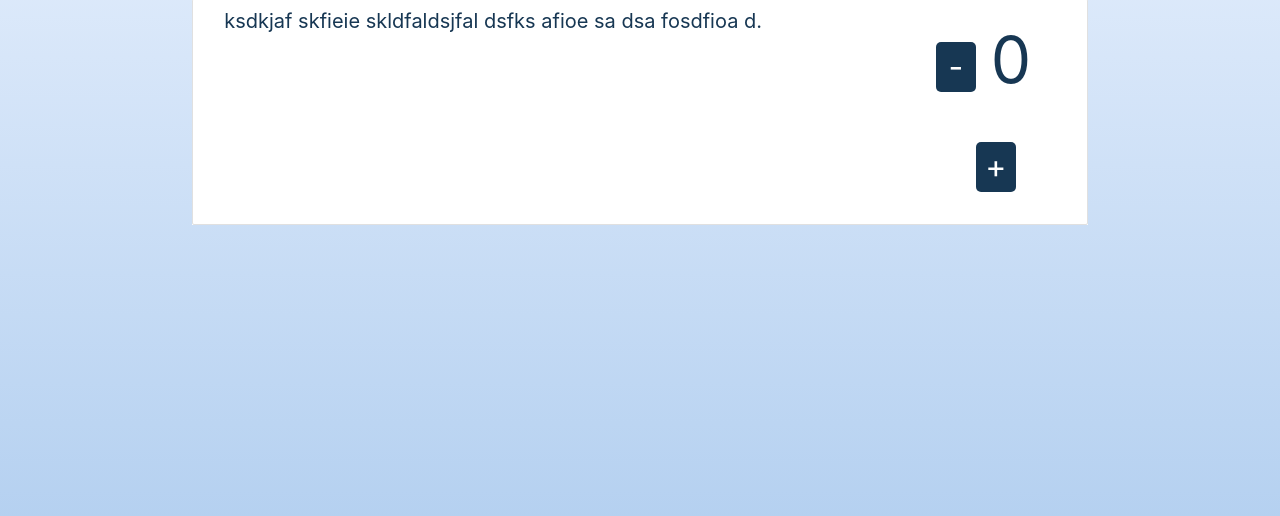
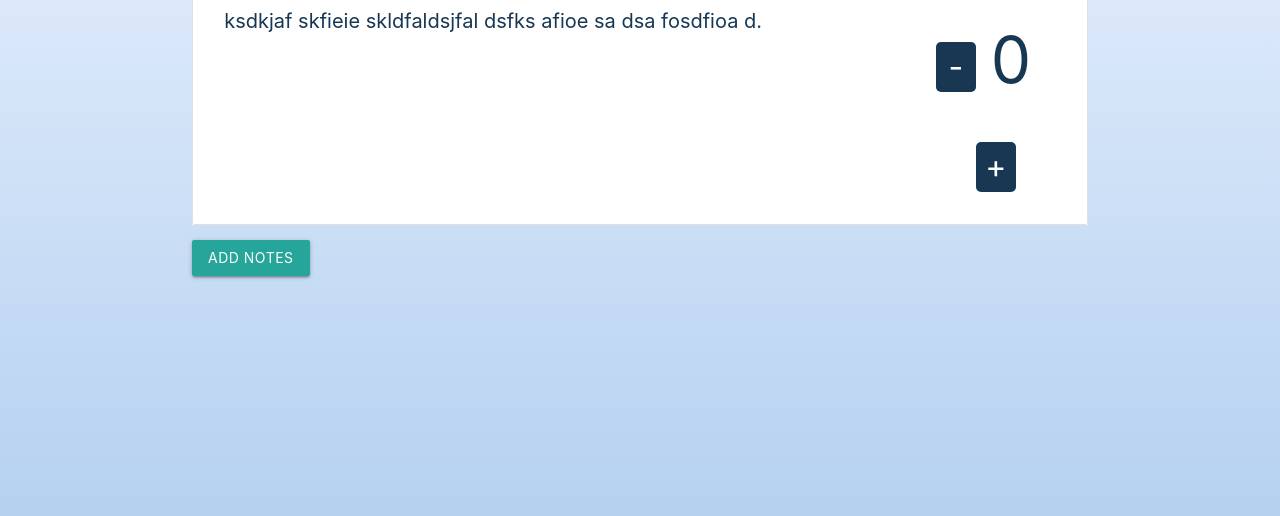
Before and after one commit to Siskat/Hira, a Flask app: page /records/1 in a window 1280 px wide. Shown: the part 160-676 px from the top of the page. Run offline with Flask 2, Linux system fonts and the light colour scheme; data that the repository does not hold is empty; some libraries are stand-ins or nearby versions.

Commit message:
buttons and such

```diff
--- a/backend/static/js/main.js
+++ b/backend/static/js/main.js
@@ -36,10 +36,10 @@ $(function () {
     $("#count").text(counter);
   });
 
-  // $(document).ready(function(){
-  //     // the "href" attribute of .modal-trigger must specify the modal ID that wants to be triggered
-  //     $('.modal-trigger').leanModal();
-  // });
+  $(document).ready(function(){
+      // the "href" attribute of .modal-trigger must specify the modal ID that wants to be triggered
+      $('.modal-trigger').leanModal();
+  });
 
 });
 
--- a/backend/templates/records.html
+++ b/backend/templates/records.html
@@ -50,6 +50,27 @@
         </li>
       </ul>
     </div>
+    <button class="waves-effect waves-light btn modal-trigger" data-target="modal2">Add Notes</button>
+    <div id="modal2" class="modal">
+      <div class="modal-content">
+        <h4>Add a note for this Patient</h4>
+
+        <div class="row">
+          <form class="col s12">
+            <div class="row modal-form-row">
+              <div class="input-field col s12">
+                <input id="notes" type="text">
+                <label placeholder="Enter Notes"></label>
+              </div>
+            </div>
+          </form>
+        </div>
+      </div>
+      <div class="modal-footer">
+        <a class=" modal-action modal-close waves-effect waves-green btn-flat">Cancel</a>
+        <a class=" modal-action modal-close waves-effect waves-green btn-flat">Add</a>
+      </div>
+    </div>
   </div>
 </div>
 
```
Also changed, not shown: 1 other file.
